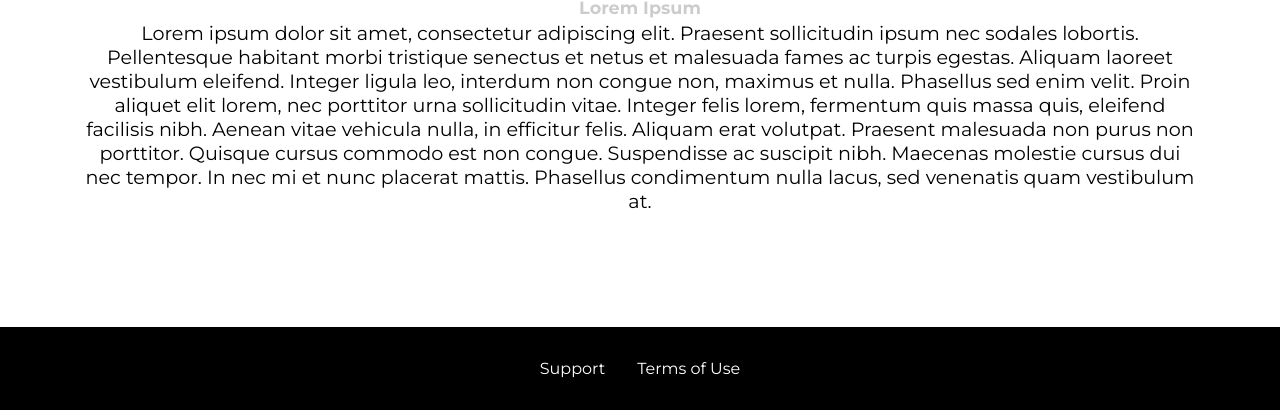
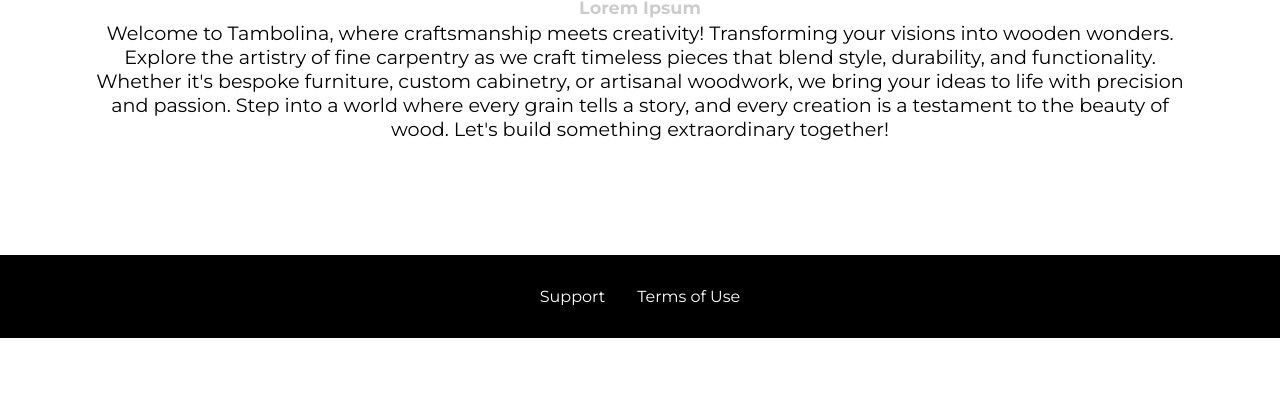
Before and after one commit to Tacumaki99/tambolina, a plain HTML site: page index.html in a window 1280 px wide. Shown: the part 1066-1476 px from the top of the page. After the commit the page ends 1404 px from the top, so only its background shows below. Drawn offline with nearby package versions, Linux system fonts and the light colour scheme.

Commit message:
email_submit

```diff
--- a/assets/js/contact.js
+++ b/assets/js/contact.js
@@ -63,6 +63,8 @@
         email.classList.add('invalid');
         emailErrValid.setAttribute('aria-hidden', false);
         email.setAttribute('aria-invalid', true);
+        emailErr.classList.remove('visible');
+        email.classList.remove('invalid');
     }
     else {
         emailErrValid.classList.remove('visible');
--- a/index.html
+++ b/index.html
@@ -87,17 +87,15 @@
                     <h1 class="home__name">Tambolina</h1>
                     <h2 class="home__subtitle">Lorem Ipsum
                     </h2>
-                    <p class="home__text">Lorem ipsum dolor sit amet,
-                        consectetur adipiscing elit. Praesent sollicitudin ipsum nec sodales lobortis.
-                        Pellentesque habitant morbi tristique senectus et netus et malesuada fames ac turpis
-                        egestas. Aliquam laoreet vestibulum eleifend. Integer ligula leo, interdum non congue
-                        non, maximus et nulla. Phasellus sed enim velit. Proin aliquet elit lorem, nec porttitor
-                        urna sollicitudin vitae. Integer felis lorem, fermentum quis massa quis, eleifend
-                        facilisis nibh. Aenean vitae vehicula nulla, in efficitur felis. Aliquam erat volutpat.
-                        Praesent malesuada non purus non porttitor. Quisque cursus commodo est non congue. Suspendisse
-                        ac suscipit nibh. Maecenas molestie cursus dui nec tempor. In nec mi et nunc placerat mattis.
-                        Phasellus condimentum nulla lacus, sed venenatis quam vestibulum at.</p>
-                </div>
+                    <p class="home__text">Welcome to Tambolina, where craftsmanship meets
+                        creativity! Transforming your visions into wooden wonders.
+                        Explore the artistry of fine carpentry as we craft
+                        timeless pieces that blend style, durability, and functionality.
+                        Whether it's bespoke furniture, custom cabinetry, or artisanal woodwork,
+                        we bring your ideas to life with precision and passion. Step into a world
+                        where every grain tells a story, and every creation is a testament to the
+                        beauty of wood.
+                        Let's build something extraordinary together!</div>
             </div>
         </div>
     </main>
```
